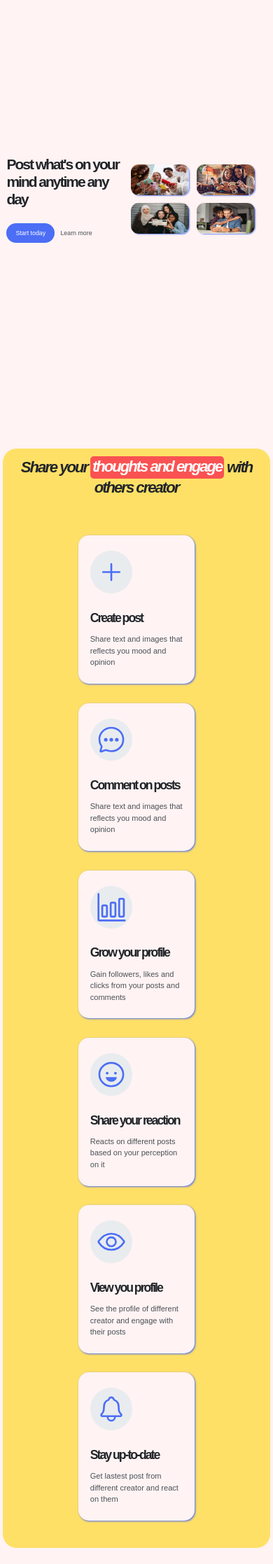
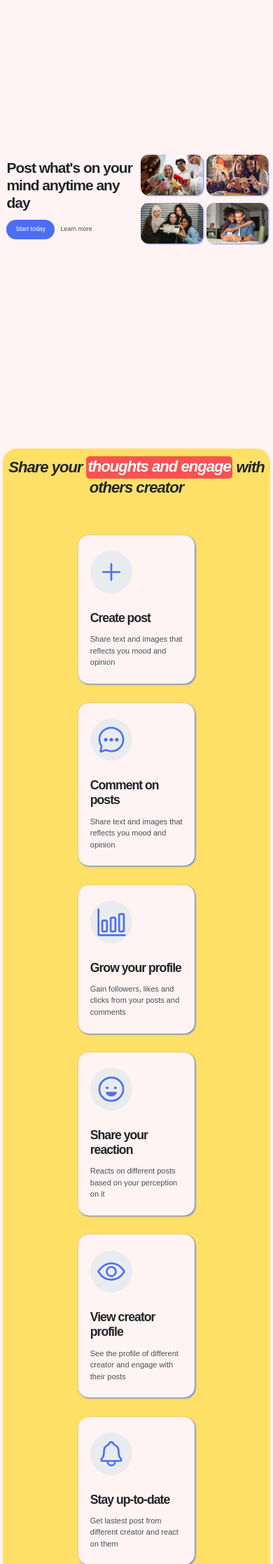
Before and after one commit to meribehenry/B-Social-, a Flask app: page / in a window 390 px wide. Shown: the part 44-2279 px from the top of the page at 70% size. Run offline with Flask 3, Linux system fonts and the light colour scheme.

Commit message:
Completed the necessary things and fixed some bugs

```diff
--- a/app/auth/routes.py
+++ b/app/auth/routes.py
@@ -11,6 +11,9 @@ auth = Blueprint("auth", __name__)
 
 @auth.route("/register", methods=["GET", "POST"])
 def register():
+    if current_user.is_authenticated:
+        return redirect(url_for("main.home"))
+
     form = RegistrationForm()
 
     if form.validate_on_submit():
@@ -26,6 +29,9 @@ def register():
 
 @auth.route("/login", methods=["GET", "POST"])
 def login():
+    if current_user.is_authenticated:
+        return redirect(url_for("main.home"))
+
     form = LoginForm()
 
     if form.validate_on_submit():
--- a/app/services/auth_service.py
+++ b/app/services/auth_service.py
@@ -4,7 +4,7 @@ from sqlalchemy.exc import SQLAlchemyError
 from flask_login import login_user
 from app.services.email_service import EmailService
 from app.services.otp_service import OTPService
-from flask import flash, redirect, url_for
+from flask import flash
 import uuid
 
 class AuthService():
--- a/app/services/post_service.py
+++ b/app/services/post_service.py
@@ -1,5 +1,4 @@
 from flask import flash
-
 from app.models import Post
 from app.extensions import db
 from sqlalchemy.exc import SQLAlchemyError
@@ -49,14 +48,13 @@ class PostService():
             media_service = MediaService()
             post.post_type = "photo"
             post.photo_url , post.photo_id = media_service.save_photo(form.photo.data, folder_name="post_pics")
-            print(f"post.photo_url: {post.photo_url}, post.photo_id: {post.photo_id}, post.post_type: {post.post_type}")
 
             if post.photo_url:
                 media_service.delete_photo(post.photo_id)
 
         post.content = form.content.data
         post.edited = True
-        print(f"post.photo_url: {post.photo_url}, post.photo_id: {post.photo_id}, post.post_type: {post.post_type}")
+
         try:
             db.session.commit()
         except SQLAlchemyError:
--- a/app/static/css/feedback/style.css
+++ b/app/static/css/feedback/style.css
@@ -83,7 +83,7 @@
     display: grid;
     justify-content: center;
     padding: 1rem 2rem ;
-    margin-bottom: 5rem;
+    margin-bottom: 1rem;
     height: 100vh;
 }
 .view-feedbacks {
--- a/app/static/css/main/query.css
+++ b/app/static/css/main/query.css
@@ -13,6 +13,29 @@
         font-size:  50%;
     }
 
+    /* .hero-heading {
+        font-size: 7rem;
+        margin-bottom: 4rem;
+    } */
+
+    .hero-section {
+        height: calc(100vh - var(--nav-height));
+        padding-left: 3rem;
+        display: grid;
+        grid-template-columns: 1fr 1fr;
+        align-items: center;
+        justify-content: center;
+        column-gap: 2rem;
+        margin-bottom: 2rem;
+    }
+
+    .hero-image {
+        height: 19rem;
+        width: 27rem;
+        border-radius: 5rem;
+        box-shadow: 0.2rem 0.2rem 0.3rem 0rem var(--primary-tint-2);
+    }
+
 }
 
 /* SCREEN SIZE: 820px - 940px */
@@ -21,12 +44,25 @@
         font-size:  43.75%;
     }
 
+    /* .hero-heading {
+        font-size: 8rem;
+        margin-bottom: 4rem;
+    } */
+
+
     .hero-image-grid-container {
-        column-gap: 0.5rem;
-        padding: 0 0rem;
+        column-gap: 2rem;
+        padding: 0 3rem;
         align-items: center;
         justify-items: center;
-}
+    }
+
+    .hero-image {
+        height: 20rem;
+        width: 30rem;
+        border-radius: 5rem;
+        box-shadow: 0.2rem 0.2rem 0.3rem 0rem var(--primary-tint-2);
+    }
 
 }
 
@@ -59,6 +95,21 @@
 @media (max-width: 43rem ) {
     html {
         font-size:  37.5%;
+    }
+
+    .hero-image {
+        height: 14rem;
+        width: 21rem;
+        border-radius: 3rem;
+        box-shadow: 0.2rem 0.2rem 0.3rem 0rem var(--primary-tint-2);
+    }
+
+    .hero-image-grid-container {
+        display: grid;
+        grid-template-columns: 1fr 1fr;
+        row-gap: 2rem;
+        column-gap: 1rem;
+        padding-right: 2rem;
     }
 
     .features-section-card-container {
@@ -98,14 +149,18 @@
         font-size:  37.5%;
     }
 
+    h1, h2, h3, h4, h5 {
+        letter-spacing: -1.0px;
+    }
+
     .hero-section {
         height: calc(80vh - var(--nav-height));
-        padding-left: 3rem;
+        padding-left: 1rem;
         display: grid;
         grid-template-columns: 1fr 1fr;
         align-items: center;
         justify-content: center;
-        column-gap: 2rem;
+        column-gap: 1rem;
         margin-bottom: 2rem;
     }
 
@@ -115,9 +170,9 @@
     }
 
     .hero-image {
-        height: 11rem;
-        width: 18rem;
-        border-radius: 5rem;
+        height: 15rem;
+        width: 22rem;
+        border-radius: 3rem;
         box-shadow: 0.2rem 0.2rem 0.3rem 0rem var(--primary-tint-2);
     }
 
@@ -125,9 +180,7 @@
         display: grid;
         grid-template-columns: 1fr 1fr;
         row-gap: 2rem;
-        column-gap: 2rem;
-        padding: 0 2rem;
-        padding-right: 4rem;
+        column-gap: 1.5rem;
     }
 
     .features-section-card-container {
@@ -180,6 +233,17 @@
         font-size:  37.5%;
     }
 
+    /* .hero-section {
+        height: calc(70vh - var(--nav-height));
+        padding-left: 1rem;
+        display: grid;
+        grid-template-columns: 1fr 1fr;
+        align-items: center;
+        justify-content: center;
+        column-gap: 1.5rem;
+        margin-bottom: 2rem;
+    } */
+
     .hero-section {
         height: calc(70vh - var(--nav-height));
         padding-left: 1rem;
@@ -191,14 +255,16 @@
         margin-bottom: 2rem;
     }
 
+
+
     .hero-heading {
         font-size: 3.8rem;
-        margin-bottom: 4rem;
+        margin-bottom: 2rem;
     }
 
     .hero-image {
-        height: 8rem;
-        width: 15rem;
+        height: 10.5rem;
+        width: 16rem;
         border-radius: 2rem;
         box-shadow: 0.2rem 0.2rem 0.3rem 0rem var(--primary-tint-2);
     }
@@ -207,9 +273,9 @@
         display: grid;
         grid-template-columns: 1fr 1fr;
         row-gap: 2rem;
-        column-gap: 2rem;
+        column-gap: 1rem;
         padding: 0 0rem;
-        padding-right: 4rem;
+        padding-right: 0.5rem;
     }
 
     .features-section-card-container {
--- a/app/static/css/main/style.css
+++ b/app/static/css/main/style.css
@@ -321,7 +321,7 @@ ul {
     font-size: var(--text-base);
     border-radius: 20px;
     padding: 0.5rem 1rem;
-
+    border: 1px solid  var(--grey-base);
 }
 
 .form-error {
@@ -492,6 +492,10 @@ ul {
     font-size: var(--text-sm);
     font-style: italic;
     color: var(--grey-tint-1);
+}
+
+.upload-photo .field-input {
+    border: none;
 }
 
 
@@ -736,8 +740,9 @@ ul {
 
 /* ---------ABOUT-------- */
 .about-page {
-    margin-bottom: 20rem;
+    margin-bottom: 2rem;
     padding: 1rem 2rem;
+    height: 100vh;
 }
 
 .about-heading {
@@ -757,3 +762,13 @@ ul {
 .about-link {
     font-size: var(--text-paragraph);
 }
+
+/* --------ERROR PAGES------- */
+
+.error-page-container {
+    height: 100vh;
+}
+
+.error-page-heading {
+    margin-bottom: 2rem;
+}
--- a/app/templates/auth/verify_email.html
+++ b/app/templates/auth/verify_email.html
@@ -6,13 +6,13 @@
     <section class="auth-page-container">
 
         <form class="auth-page" action="", method="POST">
-            <h2 class="auth-page-heading">Verify Email</h2>
+            <h4 class="auth-page-heading">Verify Email</h4>
 
             {{ form.hidden_tag() }}
 
             {{ render_auth_field.render_auth_field(form.otp_code) }}
 
-            <div>
+            <div class="verify-email-template-link-container">
                 {{ form.submit(class="submit-button btn btn-primary")}}
                 <a href="{{url_for('auth.resend_otp', user_public_id=current_user.public_id)}}">Resend Otp</a>
             </div>
--- a/app/templates/main/landing_page.html
+++ b/app/templates/main/landing_page.html
@@ -62,7 +62,7 @@
                     <img class="features-image" src="{{url_for('static', filename='svgs/eye-outline.svg')}}" alt="Features 5">
                 </div>
                 <div>
-                    <h4 class="features-card-heading">View you profile</h4>
+                    <h4 class="features-card-heading">View creator profile</h4>
                     <p>See the profile of different creator and engage with their posts</p>
                 </div>
             </div>
--- a/app/templates/profile/view_profile.html
+++ b/app/templates/profile/view_profile.html
@@ -3,6 +3,7 @@
     {% import "macros/post_article.html" as render_post %}
 
 <link rel="stylesheet" href="{{url_for('static', filename='css/post/style.css')}}">
+<link rel="stylesheet" href="{{url_for('static', filename='css/profile/style.css')}}">
 <!-- USER PROFILE -->
     <div class="view-profile-container">
         {% include "components/profile_card.html"%}
@@ -20,7 +21,7 @@
             </section>
 
         <!-- PAGINATION AREA -->
-            <div>
+            <div class="view-profile-pagination">
                 {% for page_num in posts.iter_pages(left_edge=1, left_current=2, right_edge=2, right_current=2) %}
                     {% if page_num == posts.page %}
                         <a class="paginate-btn paginate-btn-current" href="{{url_for('profile.view_profile', page=page_num, user_public_id=user.public_id)}}">{{ page_num}}</a>
--- a/app/utils/decorators.py
+++ b/app/utils/decorators.py
@@ -1,6 +1,6 @@
 from functools import wraps
 from flask_login import current_user
-from flask import redirect, url_for
+from flask import redirect, url_for, flash
 
 
 def verification_required(func):
@@ -8,7 +8,7 @@ def verification_required(func):
     @wraps(func)
     def wrapper(*args, **kwargs):
         if not current_user.is_verified:
+            flash(f"Verify your email to continue", "warning")
             return redirect(url_for("auth.verify_email", user_public_id=current_user.public_id))
-        print(current_user.is_verified)
         return func(*args, **kwargs)
     return wrapper
--- a/app/utils/template_filters.py
+++ b/app/utils/template_filters.py
@@ -1,4 +1,3 @@
-from flask import current_app
 from datetime import datetime, timezone
 
 def timeago_filter(dt):
```
Also changed, not shown: app/__init__.py (+4 -4 lines), app/errors/error_handlers.py (added, +16 -0 lines), app/static/css/auth/style.css (+17 -4 lines), app/static/css/post/style.css (+5 -5 lines), app/static/css/profile/style.css (+20 -1 lines), app/templates/errors/error_403.html (added, +7 -0 lines), app/templates/errors/error_404.html (added, +8 -0 lines), app/templates/errors/error_500.html (added, +7 -0 lines), app/errors/__init__.py (added).
